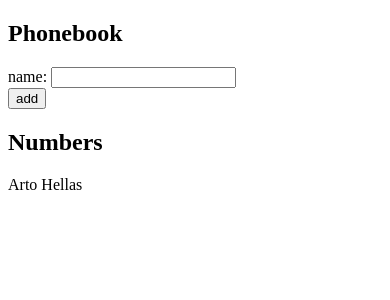
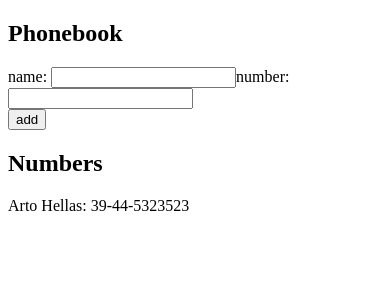
Before and after one commit to luiselmuller/fso-course-exercises, a React (Vite) app in the folder part2/Exercises/phonebook/phonebookapp/: page / in a window 390 px wide. Shown: the top 300 px of the page. Built offline with nearby package versions, Linux system fonts and the light colour scheme.

Commit message:
Completed 2.8: The Phonebook Step 3

```diff
--- a/part2/Exercises/phonebook/phonebookapp/src/App.jsx
+++ b/part2/Exercises/phonebook/phonebookapp/src/App.jsx
@@ -2,18 +2,19 @@ import { useState } from 'react'
 
 const App = () => {
   const [persons, setPersons] = useState([
-    { name: 'Arto Hellas' }
+    { name: 'Arto Hellas', number: '39-44-5323523' }
   ])
   const [newName, setNewName] = useState('')
+  const [newNumber, setNewNumber] = useState('')
 
   const addPerson = (event) => {
     event.preventDefault()
-    if (persons.some(person => person.name === newName)) {
-      alert(`${newName} is already in the phonebook`)
+    if (persons.some(person => person.name === newName || person.number === newNumber)) {
+      alert(`${newName} or ${newNumber} is already in the phonebook`)
       setNewName('')
     }
     else {
-      setPersons(persons.concat({ name: newName }))
+      setPersons(persons.concat({ name: newName, number: newNumber }))
       setNewName('')
     }
   }
@@ -22,12 +23,17 @@ const App = () => {
     setNewName(event.target.value)
   }
 
+  const onNumberChange = (event) => {
+    setNewNumber(event.target.value)
+  }
+
   return (
     <div>
       <h2>Phonebook</h2>
       <form onSubmit={addPerson}>
         <div>
           name: <input value={newName} onChange={onNameChange} />
+          number: <input value={newNumber} onChange={onNumberChange} />
         </div>
         <div>
           <button type="submit">add</button>
@@ -36,7 +42,7 @@ const App = () => {
       <h2>Numbers</h2>
       {persons.map(person => (
         <div key={person.name}>
-          {person.name}
+          {person.name}: {person.number}
         </div>
       ))}
     </div>
```
